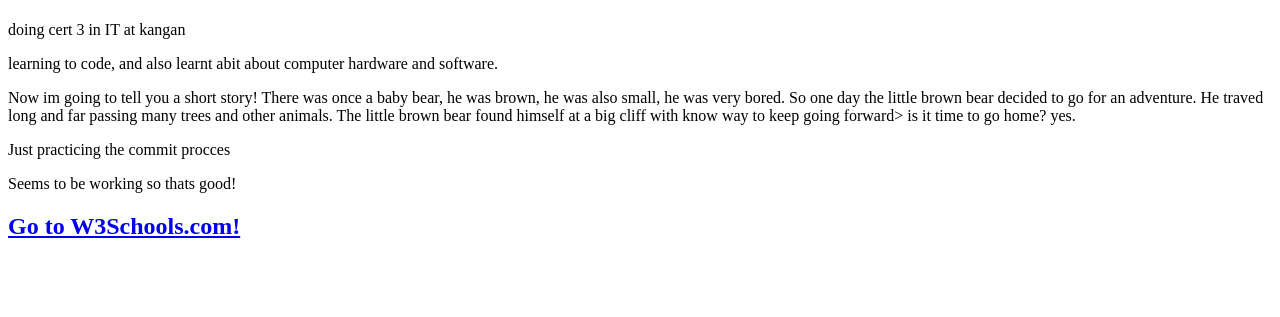
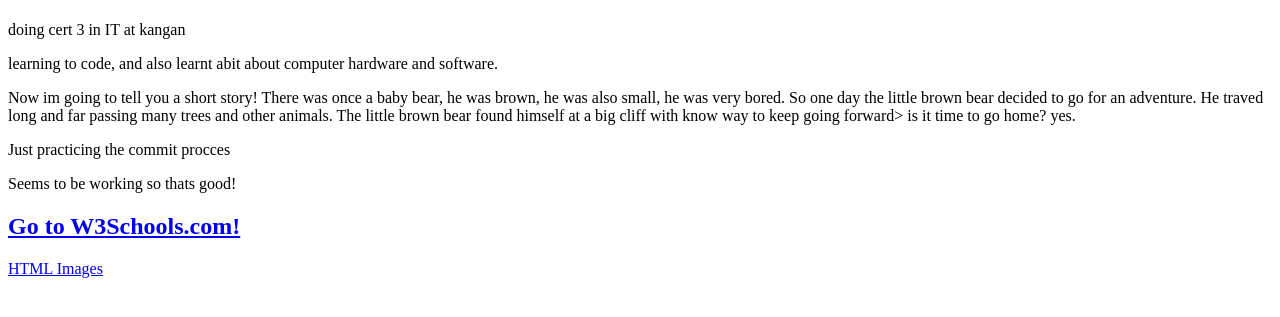
Before and after one commit to Hewscode/HelloWorld, a plain HTML site: page index.html in a window 1280 px wide. Shown: the part 59-376 px from the top of the page. Drawn offline with Linux system fonts and the light colour scheme.

```diff
--- a/index.html
+++ b/index.html
@@ -17,5 +17,6 @@
     <p>Just practicing the commit procces</p>
     <p>Seems to be working so thats good!</p>
     <h2><a href="https://www.w3schools.com/">Go to W3Schools.com!</a></h2>
+    <p><a href="html_images.asp">HTML Images</a></p>
 </body>
 </html>
```
